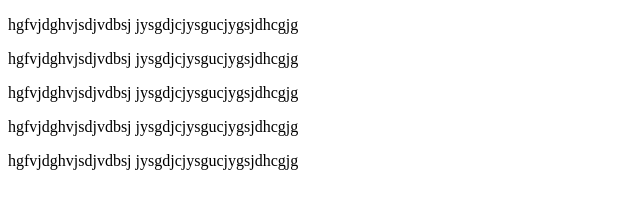
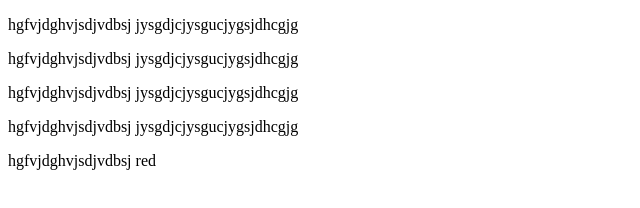
Before and after one commit to ashu9807/100DaysOfPlacement, a plain HTML site: page index.html in a window 1280 px wide. Shown: the whole page, without its empty margins (0-640 px from the left). Drawn offline with Linux system fonts and the light colour scheme.

Commit message:
Update index.html

```diff
--- a/index.html
+++ b/index.html
@@ -11,6 +11,6 @@
     <p class="blue">hgfvjdghvjsdjvdbsj jysgdjcjysgucjygsjdhcgjg</p>
     <p class="blue">hgfvjdghvjsdjvdbsj jysgdjcjysgucjygsjdhcgjg</p>
     <p class="blue">hgfvjdghvjsdjvdbsj jysgdjcjysgucjygsjdhcgjg</p>
-    <p class="blue">hgfvjdghvjsdjvdbsj jysgdjcjysgucjygsjdhcgjg</p>
+    <p class="red">hgfvjdghvjsdjvdbsj red</p>
 </body>
 </html>
```
